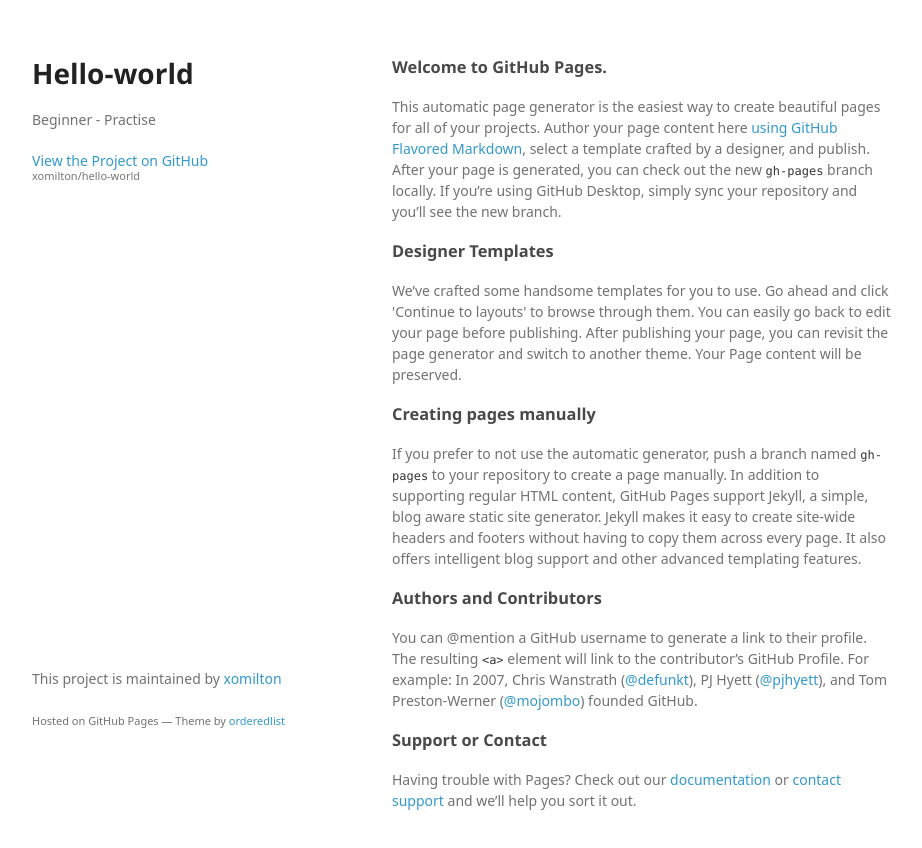
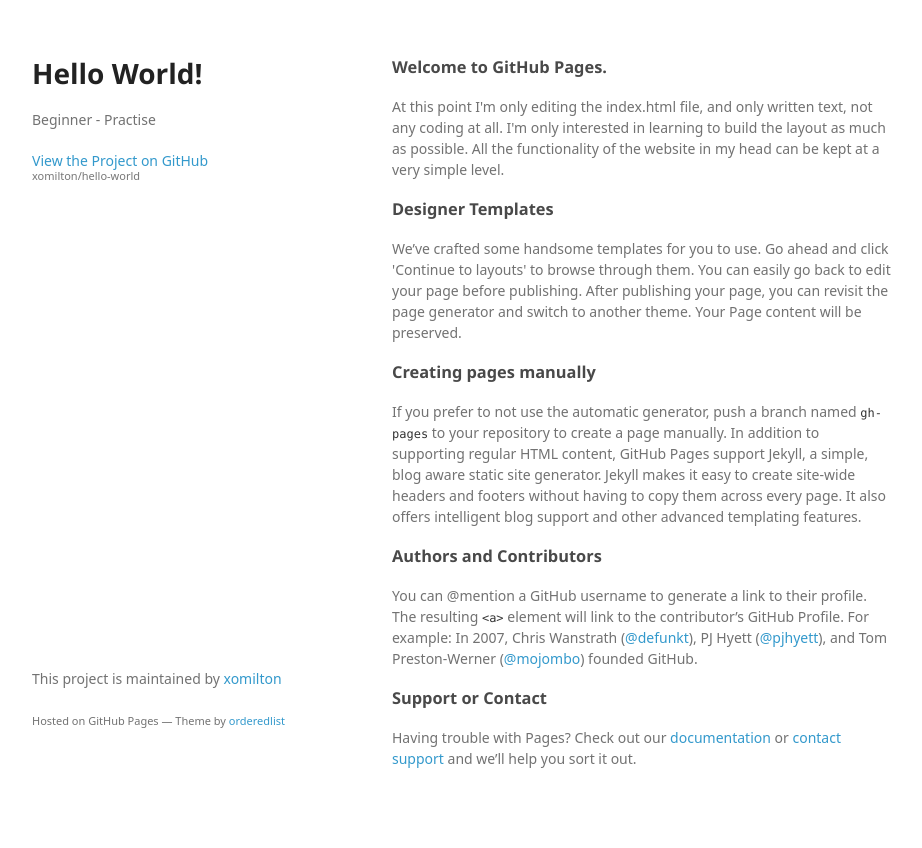
Before and after one commit to xomilton/hello-world, a plain HTML site: page index.html in a window 1280 px wide. Shown: the whole page, without its empty margins (178-1100 px from the left). Drawn offline with Linux system fonts and the light colour scheme; a web font is replaced by a local one.

Commit message:
Update index.html

```diff
--- a/index.html
+++ b/index.html
@@ -15,7 +15,7 @@
   <body>
     <div class="wrapper">
       <header>
-        <h1>Hello-world</h1>
+        <h1>Hello World!</h1>
         <p>Beginner - Practise</p>
 
         <p class="view"><a href="https://github.com/xomilton/hello-world">View the Project on GitHub <small>xomilton/hello-world</small></a></p>
@@ -25,7 +25,7 @@
         <h3>
 <a id="welcome-to-github-pages" class="anchor" href="#welcome-to-github-pages" aria-hidden="true"><span aria-hidden="true" class="octicon octicon-link"></span></a>Welcome to GitHub Pages.</h3>
 
-<p>This automatic page generator is the easiest way to create beautiful pages for all of your projects. Author your page content here <a href="https://guides.github.com/features/mastering-markdown/">using GitHub Flavored Markdown</a>, select a template crafted by a designer, and publish. After your page is generated, you can check out the new <code>gh-pages</code> branch locally. If you’re using GitHub Desktop, simply sync your repository and you’ll see the new branch.</p>
+<p>At this point I'm only editing the index.html file, and only written text, not any coding at all. I'm only interested in learning to build the layout as much as possible. All the functionality of the website in my head can be kept at a very simple level.</p>
 
 <h3>
 <a id="designer-templates" class="anchor" href="#designer-templates" aria-hidden="true"><span aria-hidden="true" class="octicon octicon-link"></span></a>Designer Templates</h3>
```
